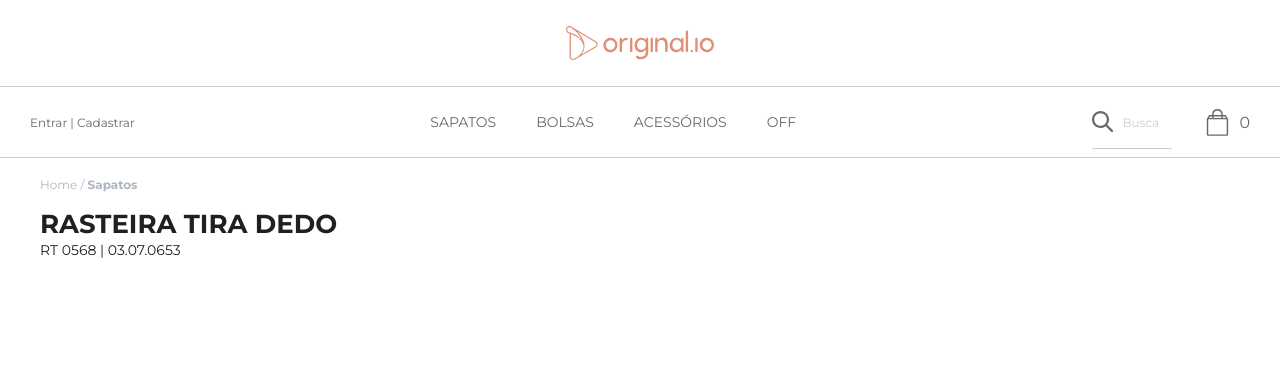
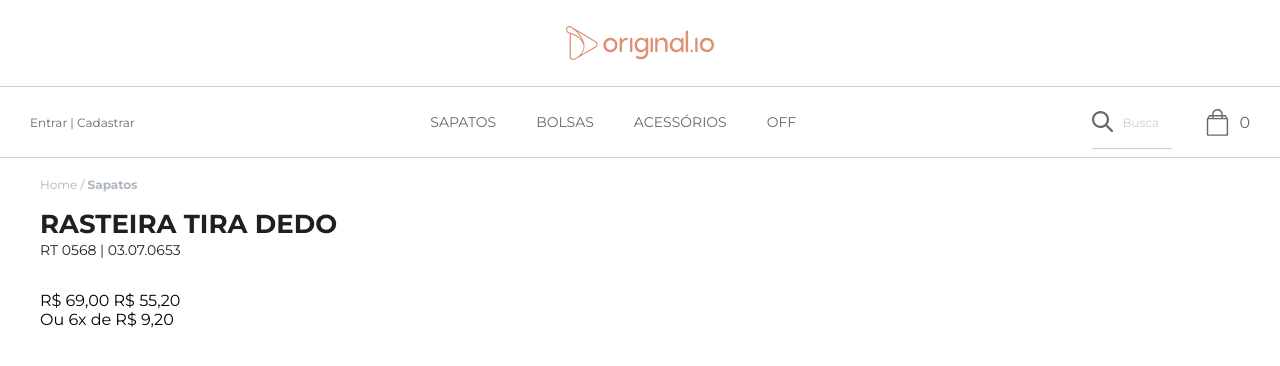
Before and after one commit to EduardoAguiarS/01.tech-summer, a React (Vite) app: page / in a window 1280 px wide. Shown: the top 366 px of the page. Built offline with nearby package versions, Linux system fonts and the light colour scheme.

Commit message:
product price tsx

```diff
--- a/src/components/atoms/ProductPrice/index.tsx
+++ b/src/components/atoms/ProductPrice/index.tsx
@@ -0,0 +1,26 @@
+import "./styles.scss";
+
+interface PriceProps {
+    price: number;
+    offer: number;
+    portion: number;
+}
+
+const ProductPrice = ({ price, offer, portion }: PriceProps) => {
+    return (
+        <div>
+            <div>
+                <span>R$ {price.toFixed(2).replace(".", ",")}</span>{" "}
+                <span>R$ {offer.toFixed(2).replace(".", ",")}</span>
+            </div>
+            <div>
+                <span>
+                    Ou {portion}x de R${" "}
+                    {(offer / portion).toFixed(2).replace(".", ",")}
+                </span>
+            </div>
+        </div>
+    );
+};
+
+export default ProductPrice;
--- a/src/components/atoms/ProductTitle/styles.scss
+++ b/src/components/atoms/ProductTitle/styles.scss
@@ -2,8 +2,10 @@
 
 .product__title {
     text-align: center;
+    margin-bottom: 0.75rem;
     @media screen and (min-width: $screen__desktop) {
         text-align: start;
+        margin-bottom: 2rem;
     }
 
     h1 {
--- a/src/components/molecules/ProductInfo/index.tsx
+++ b/src/components/molecules/ProductInfo/index.tsx
@@ -1,3 +1,4 @@
+import ProductPrice from "../../atoms/ProductPrice";
 import ProductTitle from "../../atoms/ProductTitle";
 import "./styles.scss";
 
@@ -8,6 +9,7 @@ const ProductInfo = () => {
                 title={"Rasteira Tira Dedo"}
                 code={"RT 0568 | 03.07.0653"}
             />
+            <ProductPrice price={69.0} offer={55.2} portion={6} />
         </article>
     );
 };
```
